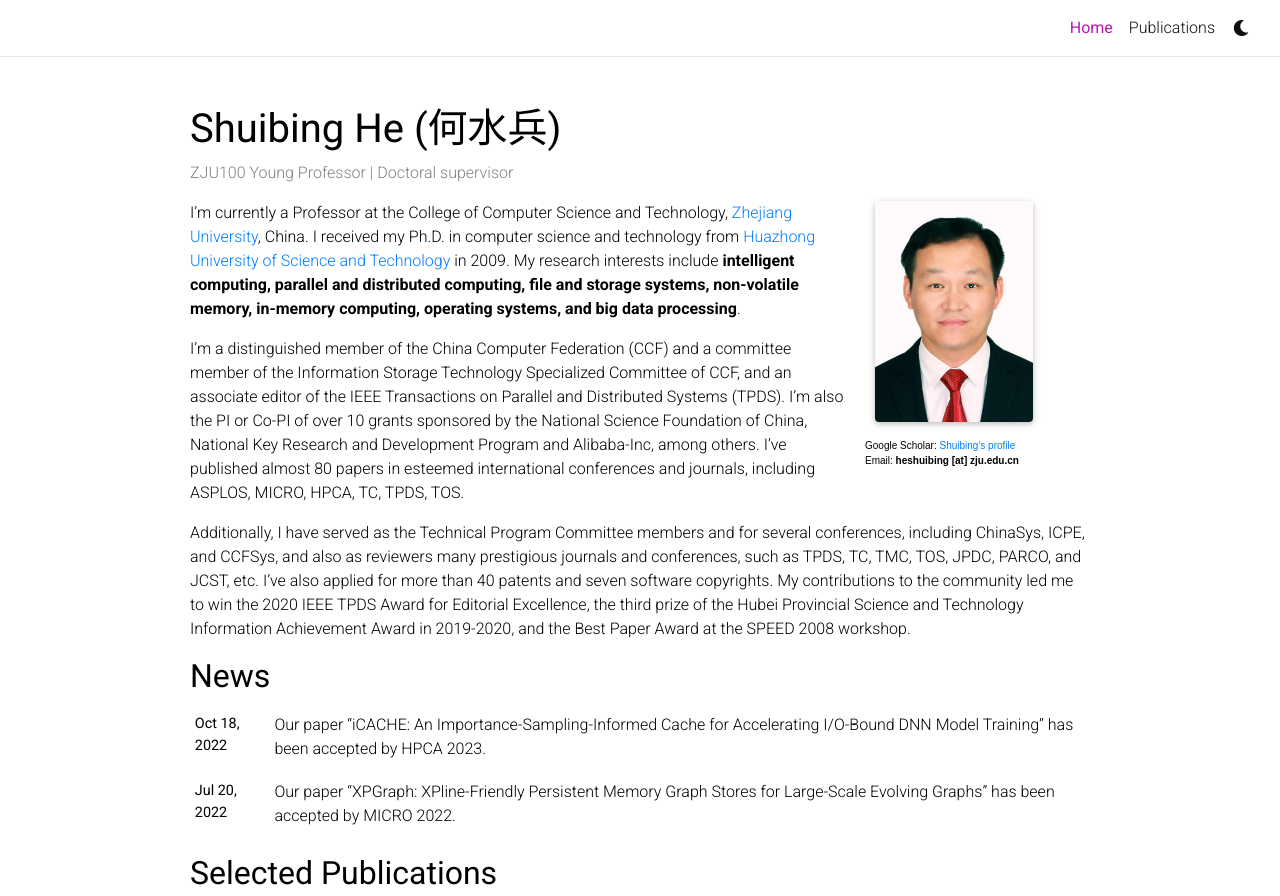
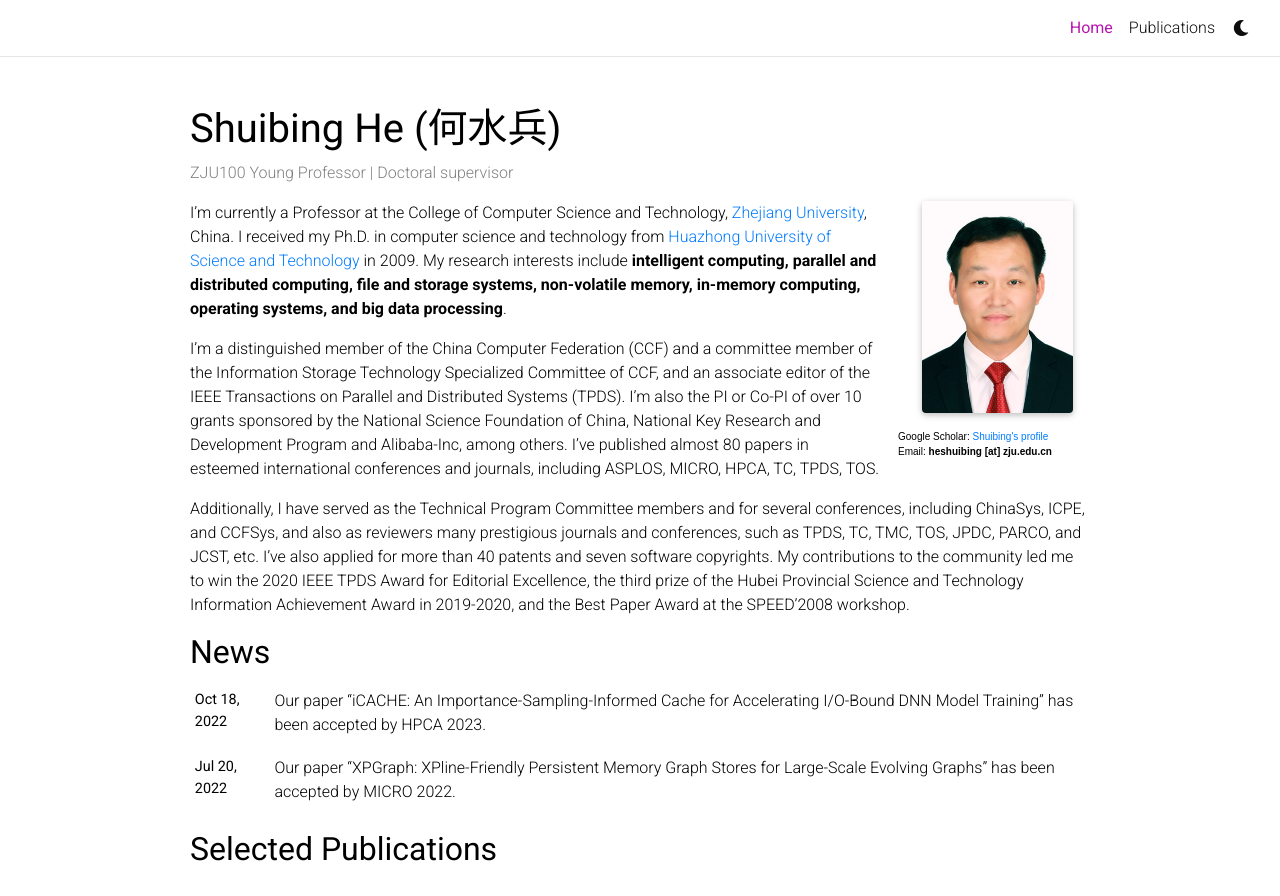
Before and after one commit to shuibing9420/shuibing9420.github.io, a Jekyll site: the page built from _pages/about.md, in a window 1280 px wide and 1118 px high, cut to the strip 0-896 px from the top of the window. Built offline with Jekyll 4.4.1, drawn with Linux system fonts in a browser that asks for light colours; full-size pictures stand in for the smaller copies a plugin makes; comment, search, counter and statistics services are not loaded; a style sheet for code colours, icons or effects is not loaded.

Commit message:
modify page layout

```diff
--- a/_layouts/bib.html
+++ b/_layouts/bib.html
@@ -27,7 +27,7 @@
         </div>
 
         <!-- Entry bib key -->
-        <div id="{{entry.key}}" class="col-sm-8">
+        <div id="{{entry.key}}" class="col-sm-10">
         <!-- Title -->
         {%- if page.title == "Home" -%}
         <div class="title">{{entry.title}}</div>
--- a/_pages/about.md
+++ b/_pages/about.md
@@ -28,4 +28,4 @@ I’m currently a Professor at the College of Computer Science and Technology, [
 
 I’m a distinguished member of the China Computer Federation (CCF) and a committee member of the Information Storage Technology Specialized Committee of CCF, and an associate editor of the IEEE Transactions on Parallel and Distributed Systems (TPDS). I’m also the PI or Co-PI of over 10 grants sponsored by the National Science Foundation of China, National Key Research and Development Program and Alibaba-Inc, among others. I’ve published almost 80 papers in esteemed international conferences and journals, including ASPLOS, MICRO, HPCA, TC, TPDS, TOS.
 
-Additionally, I have served as the Technical Program Committee members and for several conferences, including ChinaSys, ICPE, and CCFSys, and also as reviewers many prestigious journals and conferences, such as TPDS, TC, TMC, TOS, JPDC, PARCO, and JCST, etc. I’ve also applied for more than 40 patents and seven software copyrights. My contributions to the community led me to win the 2020 IEEE TPDS Award for Editorial Excellence, the third prize of the Hubei Provincial Science and Technology Information Achievement Award in 2019-2020, and the Best Paper Award at the SPEED 2008 workshop.
+Additionally, I have served as the Technical Program Committee members and for several conferences, including ChinaSys, ICPE, and CCFSys, and also as reviewers many prestigious journals and conferences, such as TPDS, TC, TMC, TOS, JPDC, PARCO, and JCST, etc. I’ve also applied for more than 40 patents and seven software copyrights. My contributions to the community led me to win the 2020 IEEE TPDS Award for Editorial Excellence, the third prize of the Hubei Provincial Science and Technology Information Achievement Award in 2019-2020, and the Best Paper Award at the SPEED'2008 workshop.
--- a/_sass/_base.scss
+++ b/_sass/_base.scss
@@ -68,7 +68,7 @@ table.table a {
 figure,
 img {
   max-width: 70%;
-  margin-left: 5px;
+  margin-left: 1.5rem;
 }
 
 blockquote {
@@ -132,6 +132,7 @@ blockquote {
   width: 100%;
 
   .address {
+    margin-left: 1.5rem;
     margin-bottom: 5px;
     margin-top: 5px;
     font-family: sans-serif;
@@ -144,16 +145,16 @@ blockquote {
 }
 
 .profile.float-right {
-  margin-left: 1rem;
+  margin-left: -0.5rem;
 }
 
 .profile.float-left {
-  margin-right: 1rem;
+  margin-right: 0rem;
 }
 
 @media (min-width: 576px) {
   .profile {
-    width: 25%;
+    width: 24%;
 
     .address {
       p {
@@ -567,11 +568,13 @@ footer.sticky-bottom {
 
   h2.year {
     color: rgb(0 0 0 / 32%);
-    border-top: 1px solid var(--global-divider-color);
+    border-bottom: 1px solid var(--global-divider-color);
     padding-top: 1rem;
-    margin-top: 2rem;
-    margin-bottom: -2rem;
-    text-align: right;
+    padding-left: 1rem;
+    margin-left: 2rem;
+    // margin-top: 2rem;
+    // margin-bottom: -2rem;
+    // text-align: right;
     font-weight: 600;
   }
 
```
